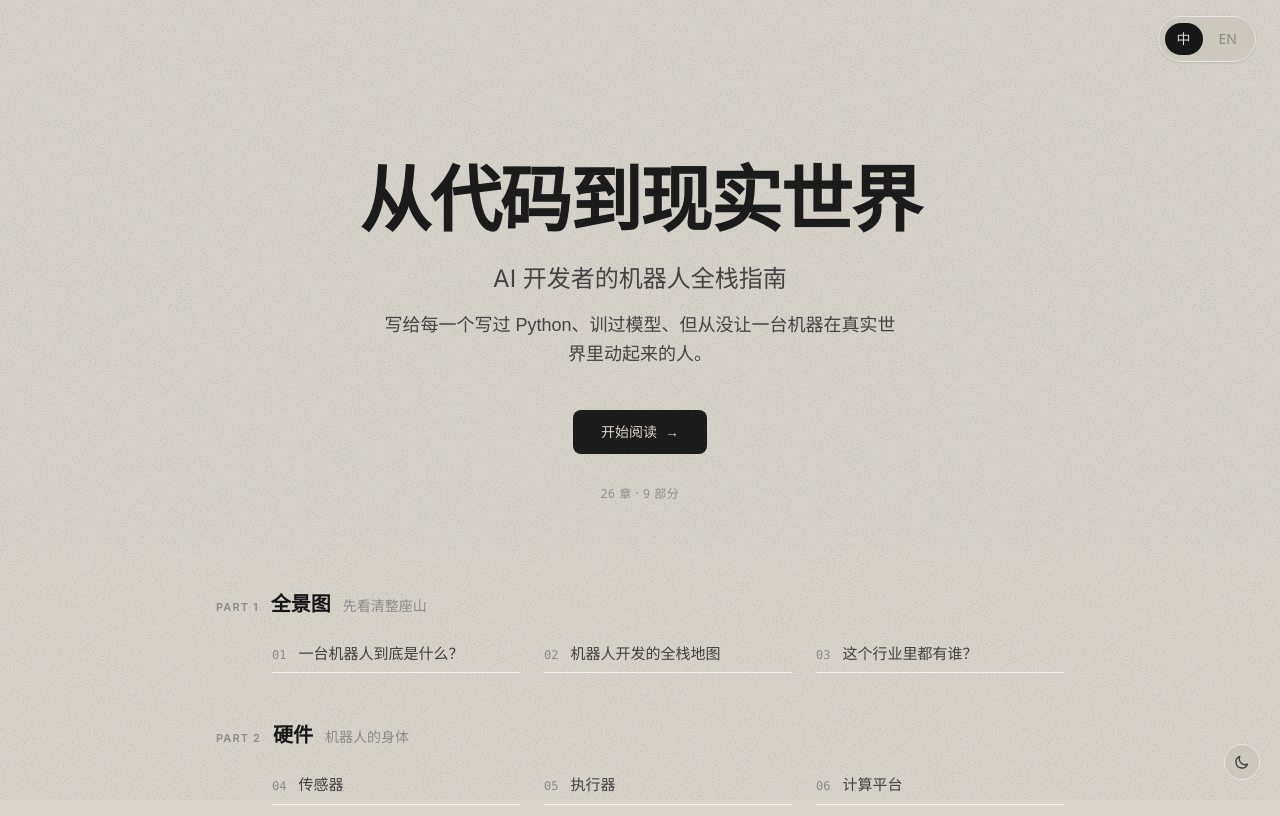
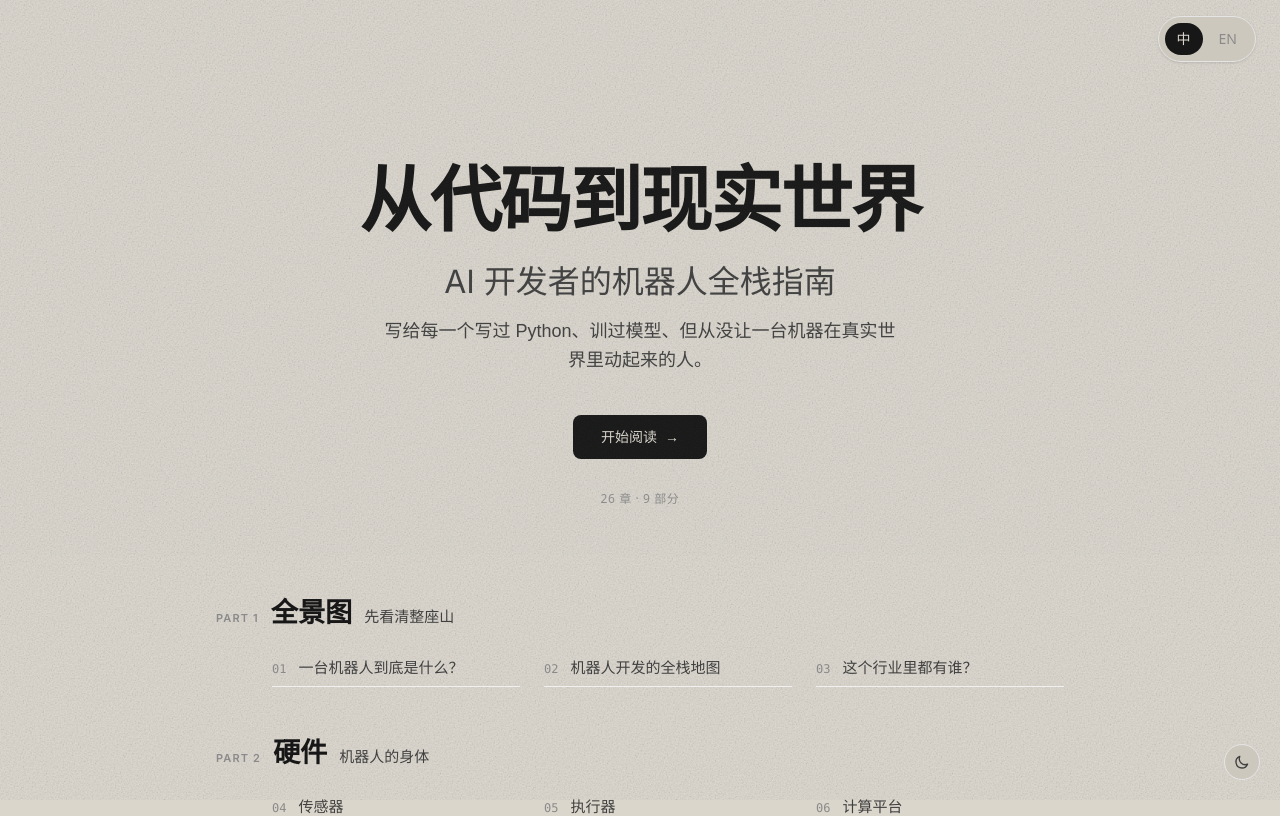
Before and after one commit to jetsonearth/Bits-to-Atoms, a Next.js app: page / in a window 1280 px wide. Shown: the top 816 px of the page. Built offline with nearby package versions, Linux system fonts and the light colour scheme; no server answers; a web font is replaced by a local one.

Commit message:
Polish landing page typography hierarchy

```diff
--- a/app/page.tsx
+++ b/app/page.tsx
@@ -30,7 +30,7 @@ export default async function Home() {
             {s.bookTitle}
           </h1>
           <p
-            className="text-xl sm:text-2xl text-[var(--text-secondary)] mb-4"
+            className="text-[1.6rem] sm:text-[2rem] leading-[1.18] text-[var(--text-secondary)] mb-4"
             style={{
               fontFamily:
                 locale === "en"
@@ -84,7 +84,7 @@ export default async function Home() {
                   Part {part.number}
                 </span>
                 <h2
-                  className="text-xl font-semibold"
+                  className="text-2xl sm:text-[1.7rem] font-semibold"
                   style={{
                     fontFamily:
                       locale === "en"
@@ -95,7 +95,7 @@ export default async function Home() {
                 >
                   {partStrings.title}
                 </h2>
-                <span className="text-sm text-[var(--text-tertiary)]">
+                <span className="text-[15px] text-[var(--text-secondary)]">
                   {partStrings.subtitle}
                 </span>
               </div>
```
